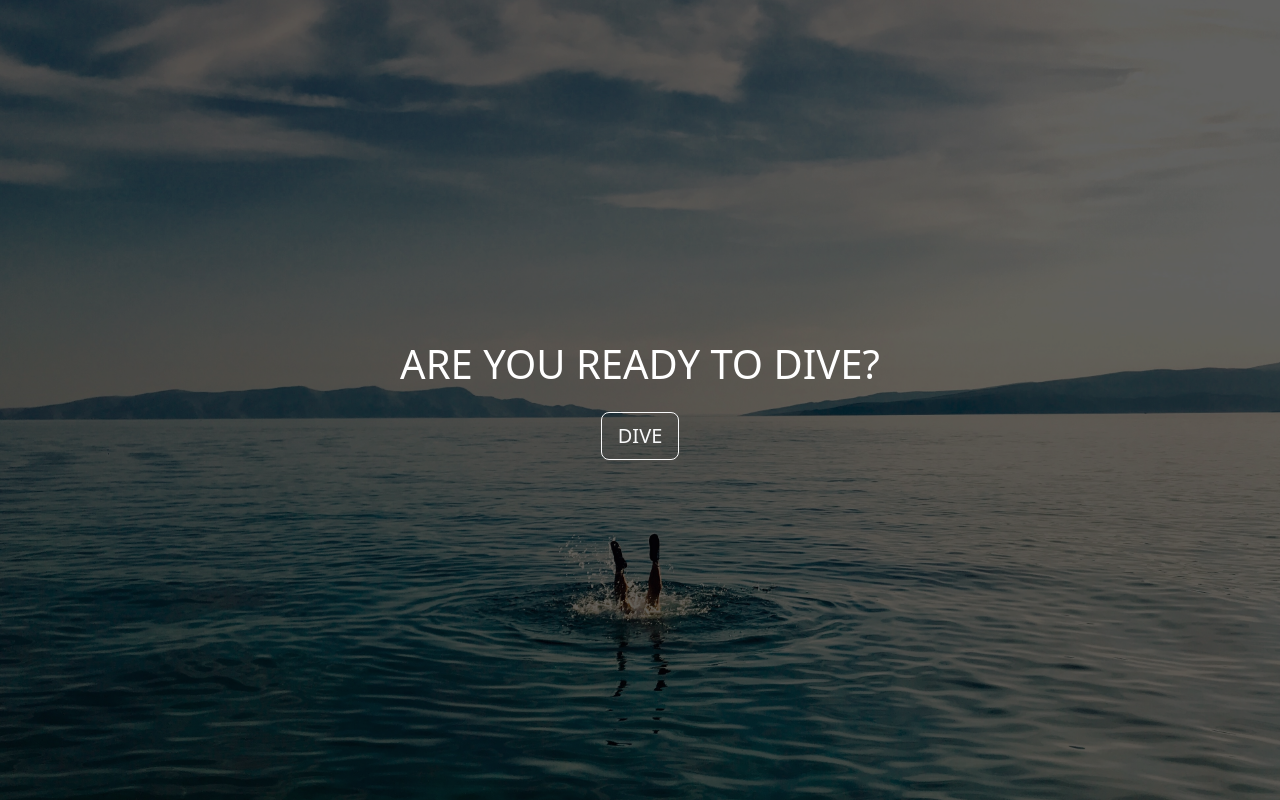
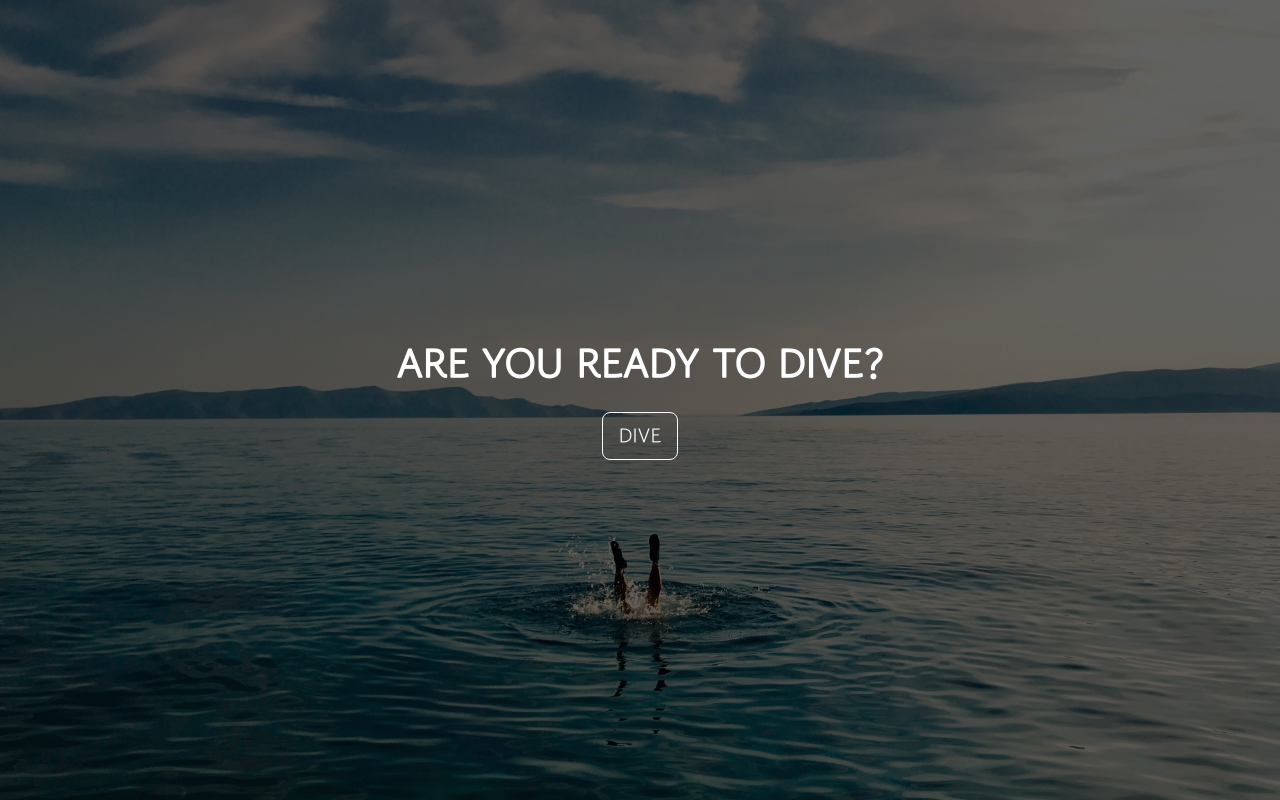
Before and after one commit to seongeunkimmy/dailydive, a Django app: page / in a window 1280 px wide. Run offline with Django 3.2, Linux system fonts and the light colour scheme; some libraries are stand-ins or nearby versions.

Commit message:
style: css folder common css added

```diff
--- /dev/null
+++ b/dailydive_webapp/static/dailydive_webapp/css/index.css
@@ -0,0 +1,14 @@
+@import url('https://fonts.googleapis.com/css2?family=Gowun+Dodum&display=swap');
+
+/* Box-sizing */
+* {
+    box-sizing: border-box;
+  }
+
+  /* Font & background-color */
+  body {
+    font-family: 'Gowun Dodum', Arial, sans-serif;
+    font-size: 16px;
+    line-height: 1.5;
+    background-color: #0c134f;
+  }
--- a/dailydive_webapp/templates/dailydive_webapp/home_view.html
+++ b/dailydive_webapp/templates/dailydive_webapp/home_view.html
@@ -7,7 +7,7 @@
 
 <div class="bg-image">
     <div class="d-flex flex-column position-relative z-index-2 justify-content-center align-items-center h-100">
-        <h1 class="text-white mb-4">ARE YOU READY TO DIVE?</h1>
+        <h1 class="text-white fw-bold mb-4">ARE YOU READY TO DIVE?</h1>
         <a href="/adddiary"class="btn btn-outline-light btn-lg">DIVE</a>
     </div>
 </div>
--- a/dailydive_webapp/templates/dailydive_webapp/index.html
+++ b/dailydive_webapp/templates/dailydive_webapp/index.html
@@ -1,4 +1,5 @@
 {% load bootstrap5 %}
+{% load static %}
 <!DOCTYPE html>
 <html>
 <head>
@@ -6,6 +7,8 @@
 
     {% bootstrap_css %}
     {% bootstrap_javascript %}
+
+    <link rel="stylesheet" href="{% static 'dailydive_webapp/css/index.css' %}">
 </head>
 <body>
     <!-- Common HTML content -->
```
